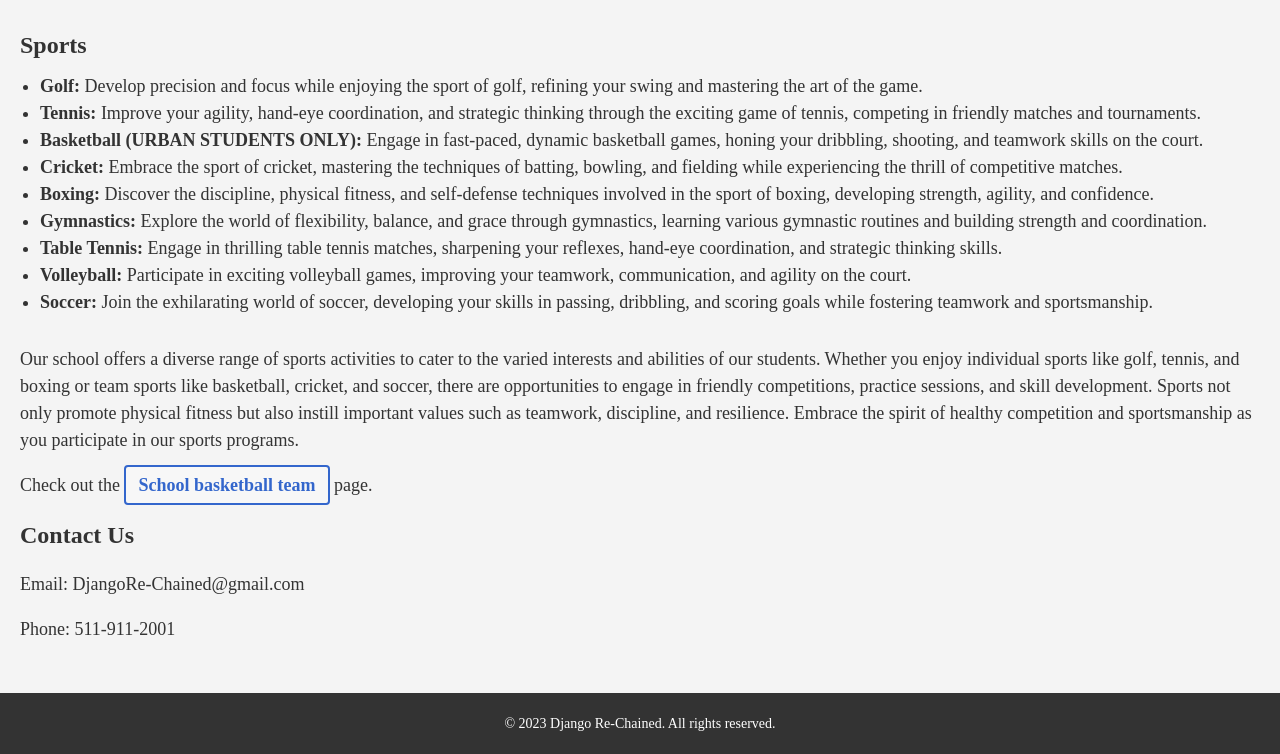
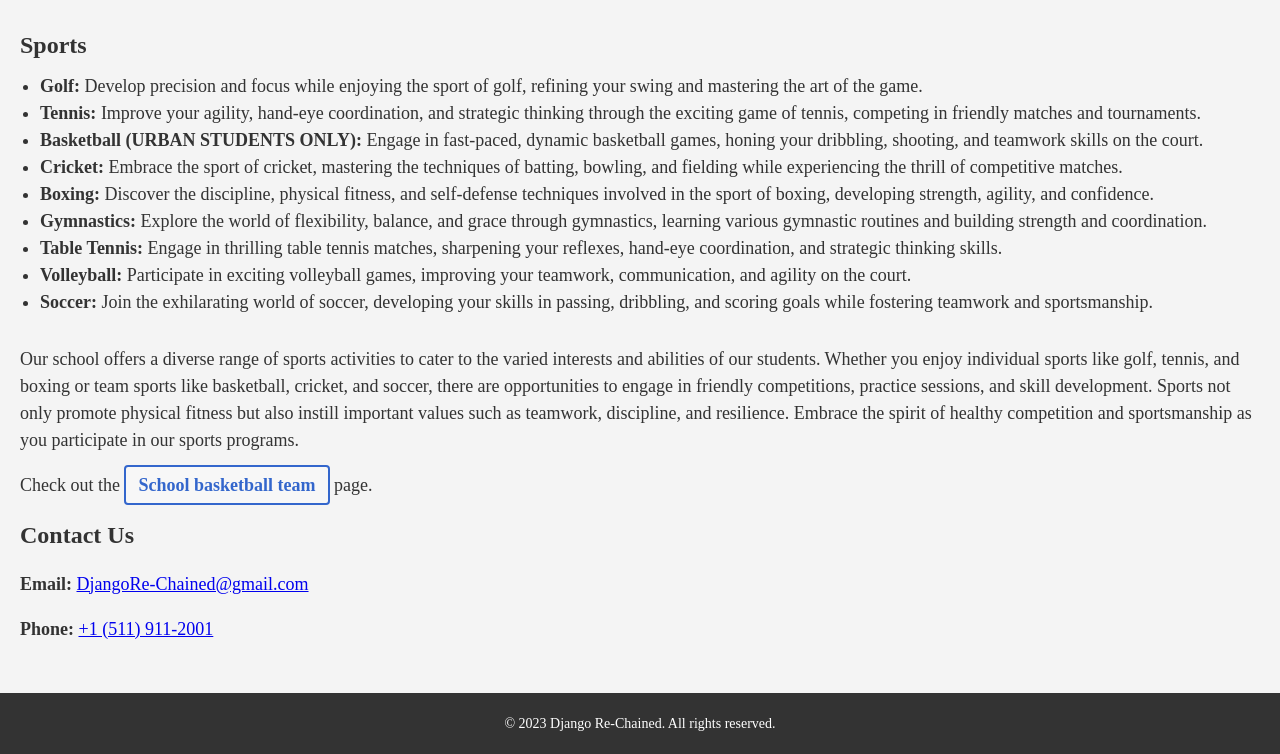
Before and after one commit to meischillyes/meischillyes.github.io, a plain HTML site: page index.html in a window 1280 px wide. Shown: the part 2116-2870 px from the top of the page. Drawn offline with Linux system fonts and the light colour scheme.

Commit message:
Update index.html

```diff
--- a/index.html
+++ b/index.html
@@ -128,8 +128,9 @@ Our school offers a diverse range of sports activities to cater to the varied in
            <p>Check out the <a href="page2.html" style="color: #3366cc; text-decoration: none; font-weight: bold; border: 2px solid #3366cc; padding: 8px 12px; border-radius: 4px; background-color: #f7f7f7; transition: background-color 0.3s ease;">School basketball team</a> page.</p>
         <section id="contact">
             <h2>Contact Us</h2>
-            <p>Email: DjangoRe-Chained@gmail.com</p>
-            <p>Phone: 511-911-2001</p>
+<p><strong>Email:</strong> <a href="mailto:DjangoRe-Chained@gmail.com">DjangoRe-Chained@gmail.com</a></p>
+<p><strong>Phone:</strong> <a href="tel:+15119112001">+1 (511) 911-2001</a></p>
+
         </section>
     </main>
 
```
